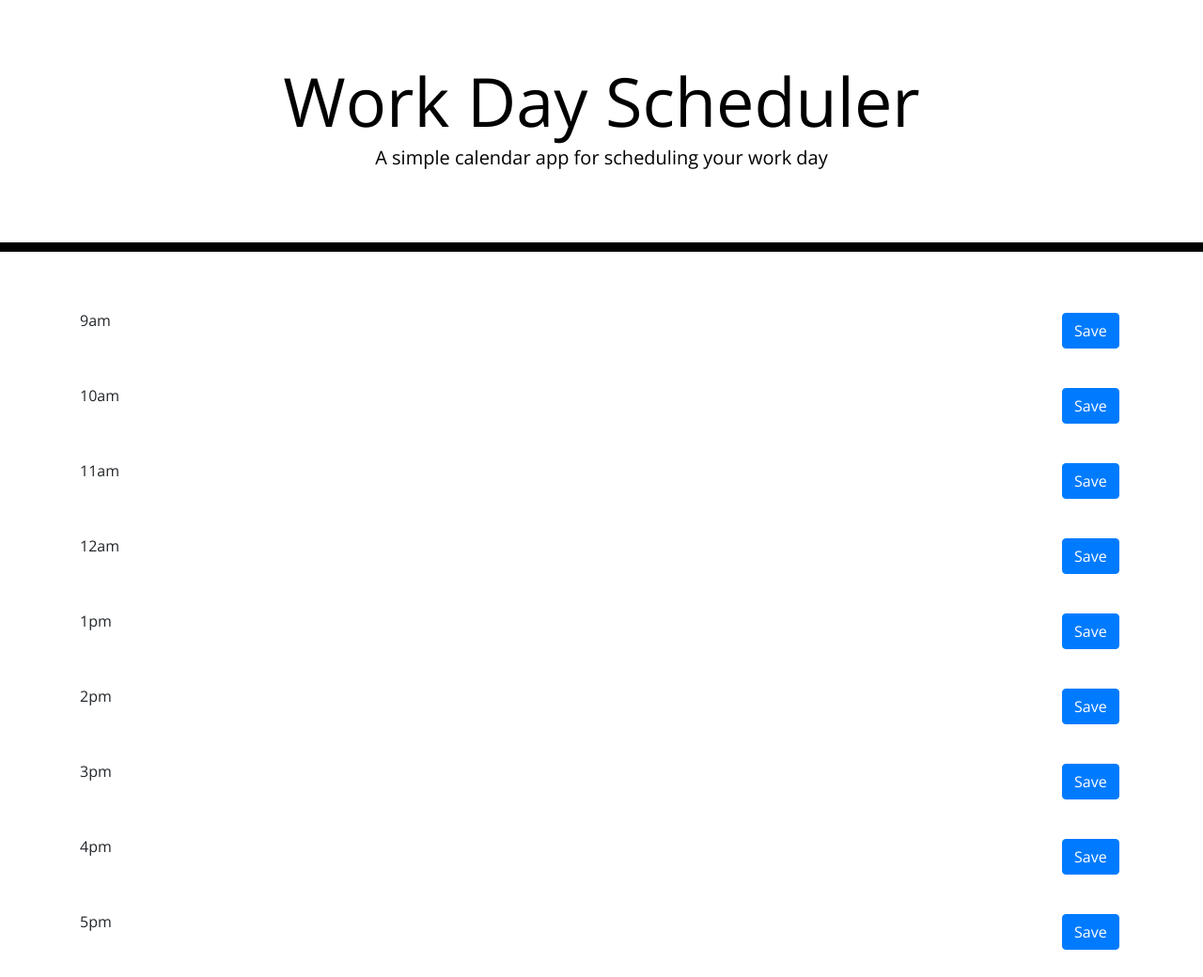
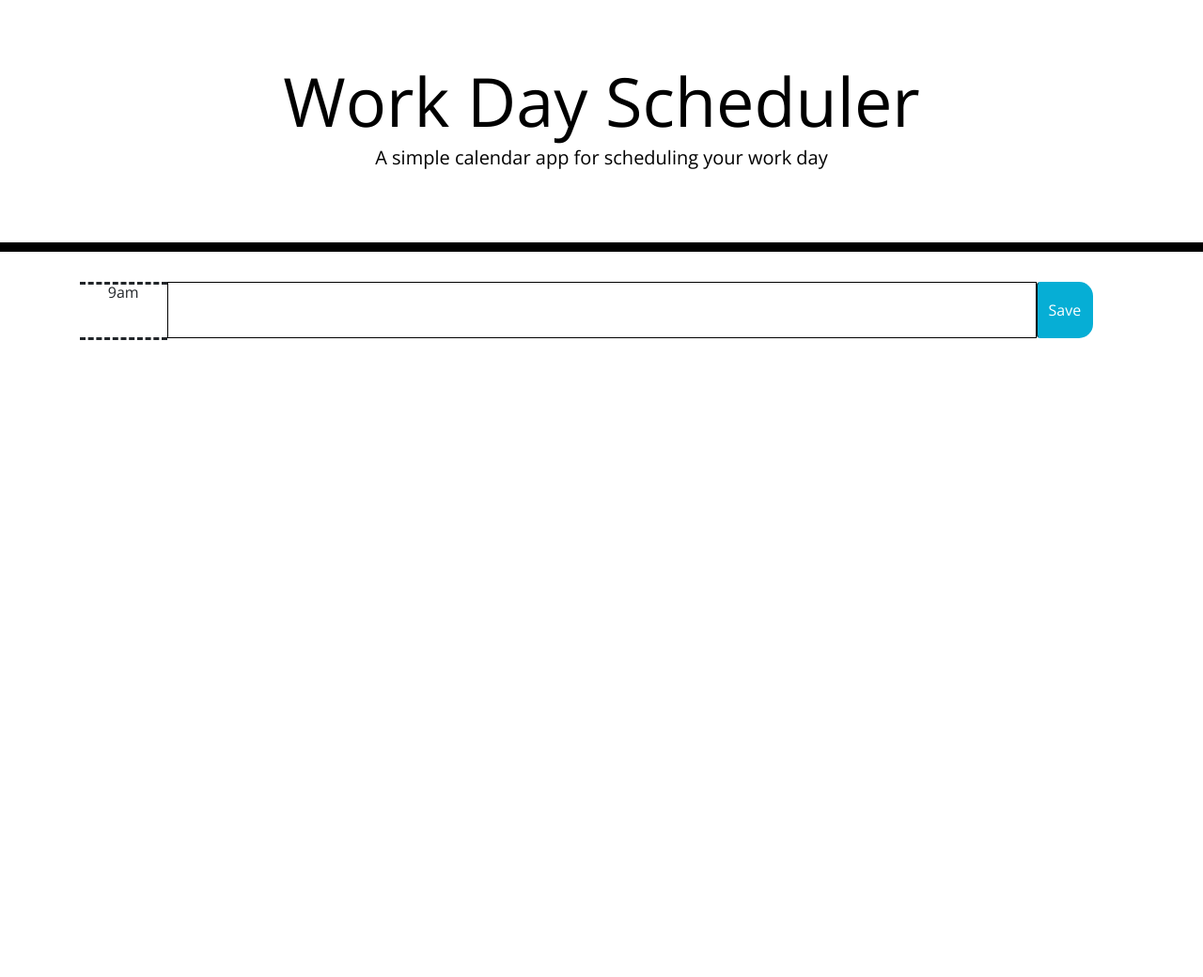
Before and after one commit to YipChiSan/work-day-scheduler, a plain HTML site: page index.html in a window 1280 px wide. Shown: the whole page at 94% size. After the commit the page ends 800 px from the top, so only its background shows below. Drawn offline with nearby package versions, Linux system fonts and the light colour scheme.

Commit message:
Set a template for each column

```diff
--- a/asset/style.css
+++ b/asset/style.css
@@ -9,8 +9,9 @@ textarea{
   border: none;
   resize: none;
   color: #000000;
-  border-left: 1px solid black;
-  padding: 10px;
+  border: 1px solid black;
+  width: 100%;
+  height: 60px;
 }
 
 .jumbotron {
@@ -27,13 +28,9 @@ textarea{
 
 .time-block{
   text-align: center;
-  border-radius: 15px;
-}
-
-.row {
-  white-space: pre-wrap;
-  height: 80px;
-  border-top: 1px solid white;;
+  border-top: dashed;
+  border-bottom: dashed;
+  margin: 0;
 }
 
 .hour {
@@ -63,6 +60,8 @@ textarea{
   border-bottom-right-radius: 15px;
   background-color: #06AED5;
   color: white;
+  display: inline-block;
+  height: 60px;
 }
 
 .saveBtn i:hover {
--- a/index.html
+++ b/index.html
@@ -30,131 +30,20 @@
     </header>
     <div class="container">
       <!-- Timeblocks go here -->
-      <div class="row">
-        <div class="col-1">
-          <p>9am</p>
-        </div>
+      <div class="row no-gutters">
+        <p class="col-1 time-block">9am</p>
 
         <div class="col-10">
+          <textarea class="description">
 
+          </textarea>
         </div>
 
         <div class="col-1">
-          <button type="button" class="btn btn-primary">Save</button>
+          <button type="button" class="btn saveBtn">Save</button>
         </div>
       </div>
 
-      <div class="row">
-        <div class="col-1">
-          <p>10am</p>
-        </div>
-
-        <div class="col-10">
-
-        </div>
-
-        <div class="col-1">
-          <button type="button" class="btn btn-primary">Save</button>
-        </div>
-      </div>
-
-      <div class="row">
-        <div class="col-1">
-          <p>11am</p>
-        </div>
-
-        <div class="col-10">
-
-        </div>
-
-        <div class="col-1">
-          <button type="button" class="btn btn-primary">Save</button>
-        </div>
-      </div>
-
-      <div class="row">
-        <div class="col-1">
-          <p>12am</p>
-        </div>
-
-        <div class="col-10">
-
-        </div>
-
-        <div class="col-1">
-          <button type="button" class="btn btn-primary">Save</button>
-        </div>
-      </div>
-
-      <div class="row">
-        <div class="col-1">
-          <p>1pm</p>
-        </div>
-
-        <div class="col-10">
-
-        </div>
-
-        <div class="col-1">
-          <button type="button" class="btn btn-primary">Save</button>
-        </div>
-      </div>
-
-      <div class="row">
-        <div class="col-1">
-          <p>2pm</p>
-        </div>
-
-        <div class="col-10">
-
-        </div>
-
-        <div class="col-1">
-          <button type="button" class="btn btn-primary">Save</button>
-        </div>
-      </div>
-
-      <div class="row">
-        <div class="col-1">
-          <p>3pm</p>
-        </div>
-
-        <div class="col-10">
-
-        </div>
-
-        <div class="col-1">
-          <button type="button" class="btn btn-primary">Save</button>
-        </div>
-      </div>
-
-      <div class="row">
-        <div class="col-1">
-          <p>4pm</p>
-        </div>
-
-        <div class="col-10">
-
-        </div>
-
-        <div class="col-1">
-          <button type="button" class="btn btn-primary">Save</button>
-        </div>
-      </div>
-
-      <div class="row">
-        <div class="col-1">
-          <p>5pm</p>
-        </div>
-
-        <div class="col-10">
-
-        </div>
-
-        <div class="col-1">
-          <button type="button" class="btn btn-primary">Save</button>
-        </div>
-      </div>
     </div>
 
     <script src="https://code.jquery.com/jquery-3.4.1.min.js"></script>
```
